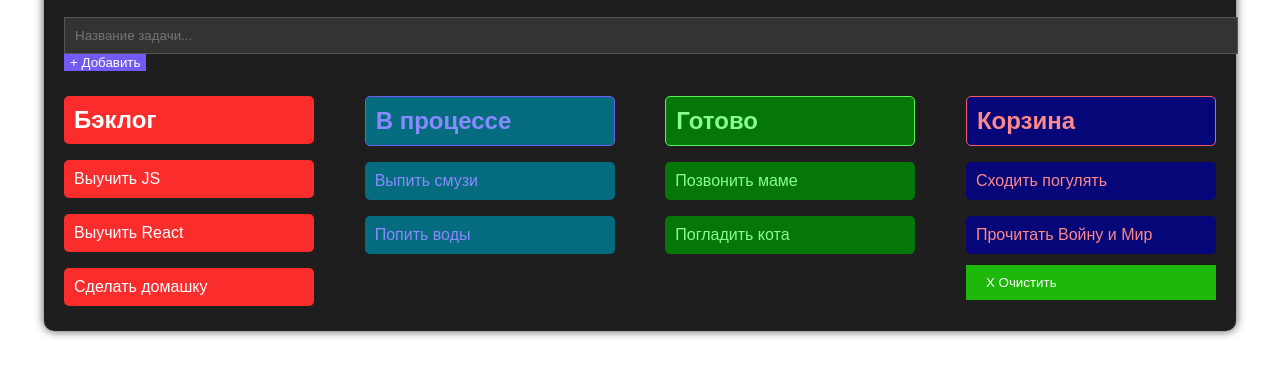
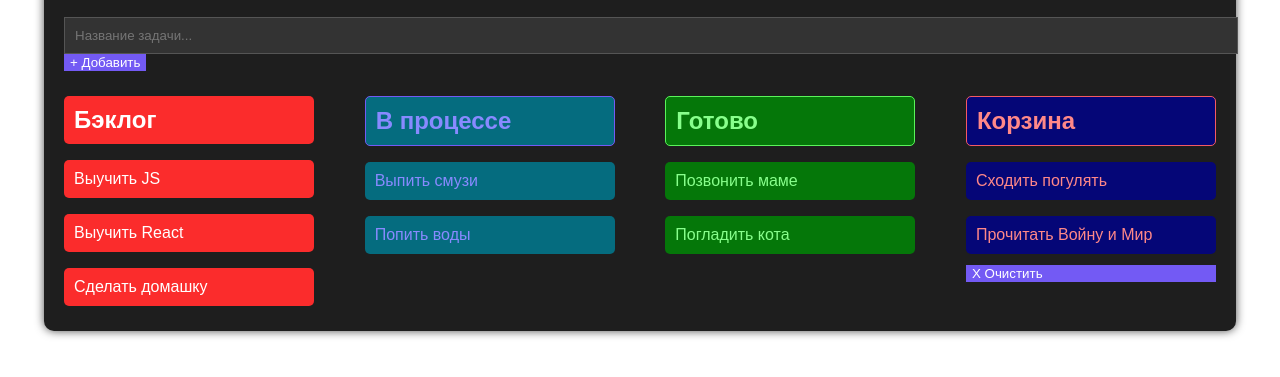
Before and after one commit to MuratGs/todo-list, a plain HTML site: page markup/index.html in a window 1280 px wide. Shown: the part 131-508 px from the top of the page. Drawn offline with Linux system fonts and the light colour scheme; files that its build step writes are made by us from their sources.

Commit message:
Update styles.css

```diff
--- a/styles.css
+++ b/styles.css
@@ -61,17 +61,18 @@ button {
 }
 
 button:hover {
-    background-color: #d6139c;
+    background-color: #f34c0a;
 }
 
-/* Стиль для кнопки Очистить */
-.clear-trash-button {
-    padding: 10px 20px;
-    background-color: rgb(30, 184, 10);
-    color: white;
-    border: none;
-    cursor: pointer;
+.task-btns {
+    display: flex;
+    justify-content: space-between;
+    width: 100%;
+    padding-left: 10px;
+    padding-right: 10px;
+
 }
+
 
 .clear-trash-button:hover {
     background-color: #f6e81f;
```
